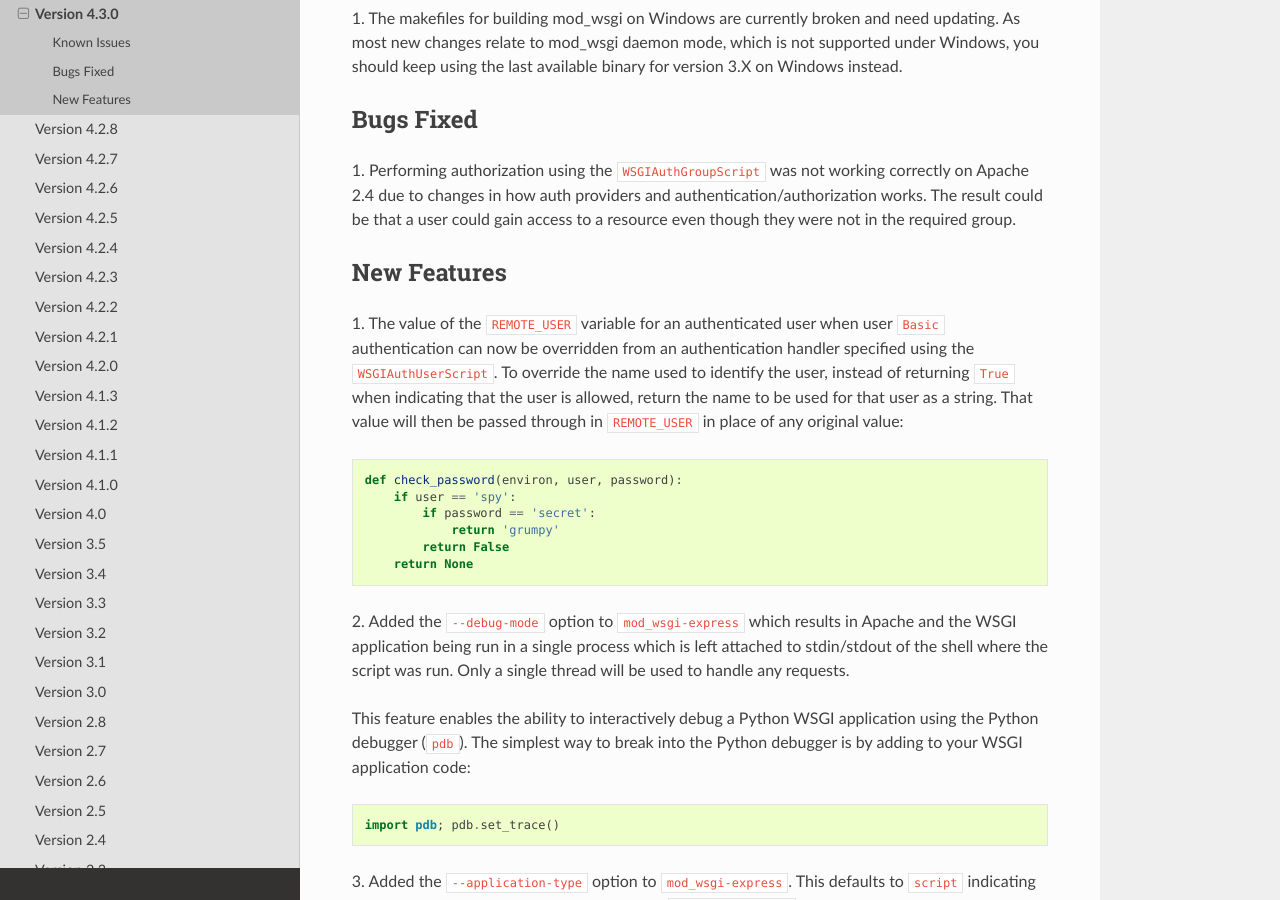
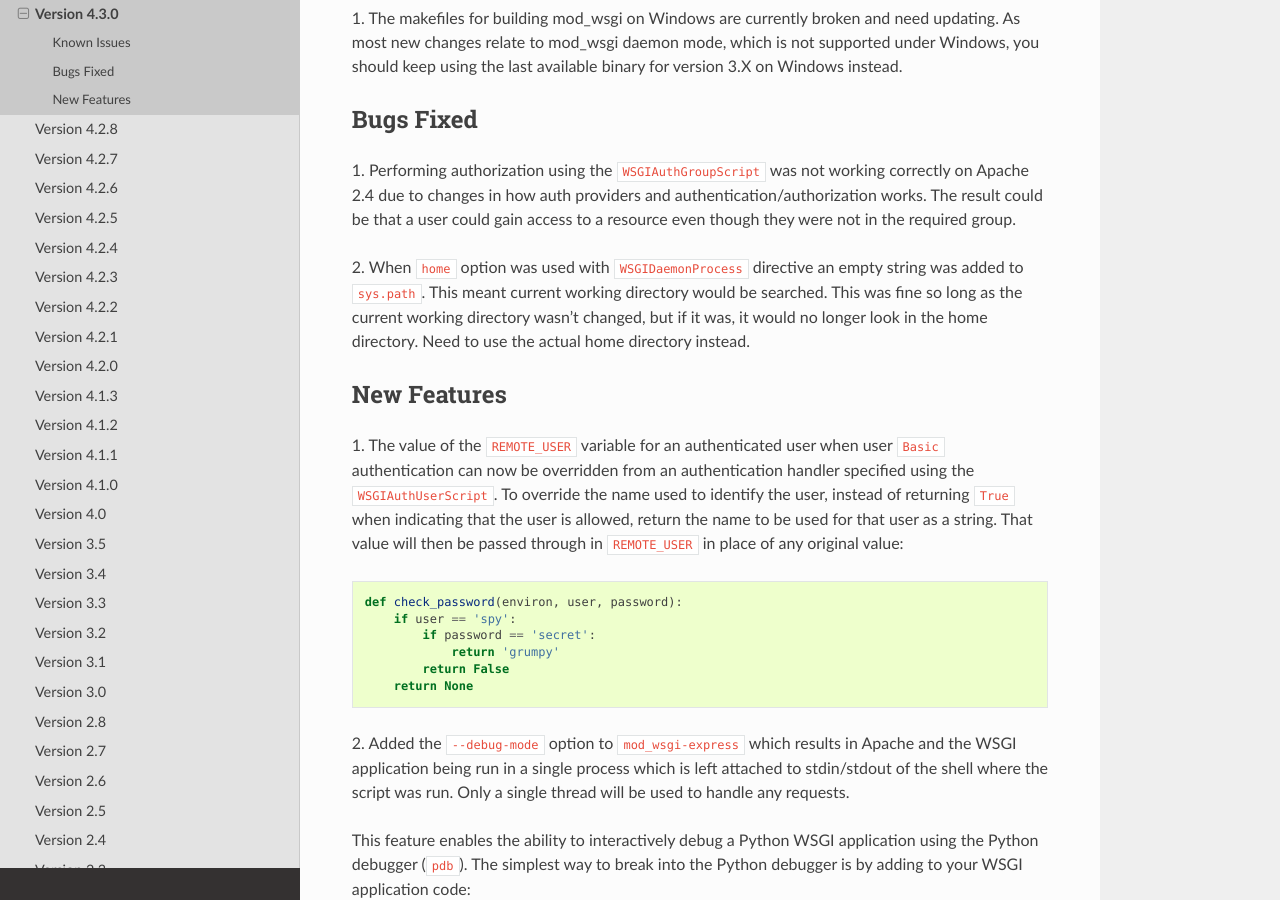
Before and after one commit to GrahamDumpleton/mod_wsgi, a Sphinx documentation site: the page built from docs/release-notes/version-4.3.0.rst, in a window 1280 px wide and 900 px high, scrolled down 305 px. Built offline with Sphinx 7.4.7 and the Read the Docs theme 2.0.0, drawn with Linux system fonts in a browser that asks for light colours.

Commit message:
Add the home directory to sys.path and not empty string for current directory when using home option to WSGIDaemonProcess. #34

```diff
--- a/docs/release-notes/version-4.3.0.rst
+++ b/docs/release-notes/version-4.3.0.rst
@@ -22,6 +22,12 @@ working correctly on Apache 2.4 due to changes in how auth providers
 and authentication/authorization works. The result could be that a user
 could gain access to a resource even though they were not in the
 required group.
+
+2. When ``home`` option was used with ``WSGIDaemonProcess`` directive an
+empty string was added to ``sys.path``. This meant current working directory
+would be searched. This was fine so long as the current working directory
+wasn't changed, but if it was, it would no longer look in the home
+directory. Need to use the actual home directory instead.
 
 New Features
 ------------
```
Also changed, not shown: 1 other file.
